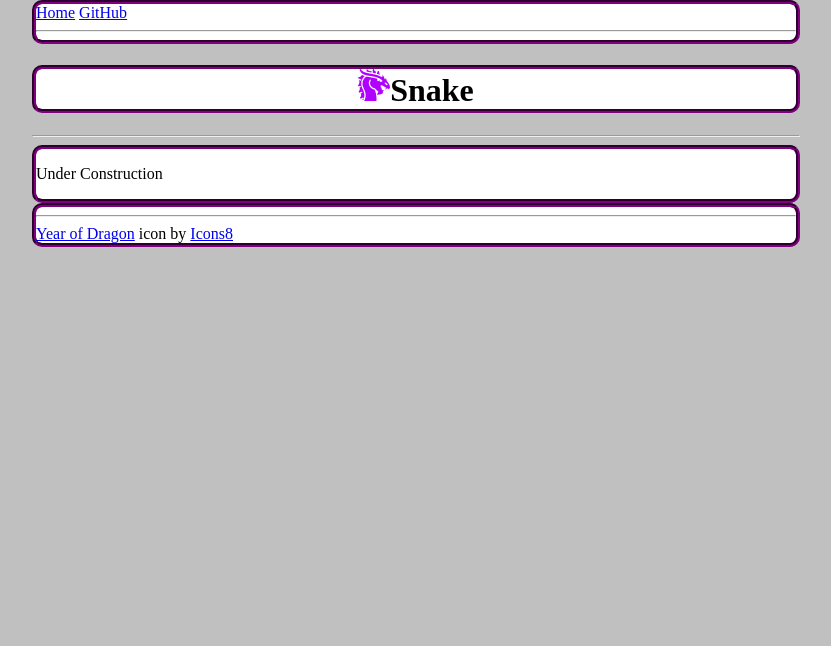
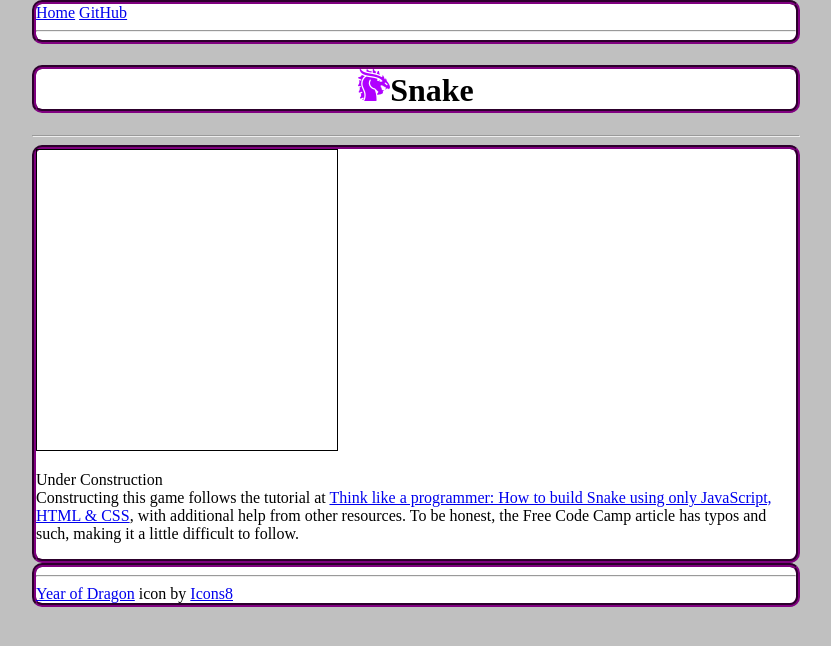
Before and after one commit to BEHeder/BEHeder.github.io, a Jekyll site: the page built from snake/snake.md, in a window 1280 px wide. Shown: the top 646 px of the page, without its empty margins (224-1055 px from the left). Built offline with Jekyll 4.4.1, drawn with Linux system fonts in a browser that asks for light colours.

Commit message:
Begin building the Snake game

```diff
--- a/snake/snake.md
+++ b/snake/snake.md
@@ -3,5 +3,10 @@
 title: "Snake"
 permalink: /snake.html/
 ---
+<canvas id="gameCanvas" width="300" height="300" style="border:1px solid #000000;"></canvas>
 
-<p>Under Construction</p>
+<p>
+    Under Construction
+    <br>
+    Constructing this game follows the tutorial at <a href="https://www.freecodecamp.org/news/think-like-a-programmer-how-to-build-snake-using-only-javascript-html-and-css-7b1479c3339e">Think like a programmer: How to build Snake using only JavaScript, HTML & CSS</a>, with additional help from other resources. To be honest, the Free Code Camp article has typos and such, making it a little difficult to follow.
+</p>
```
